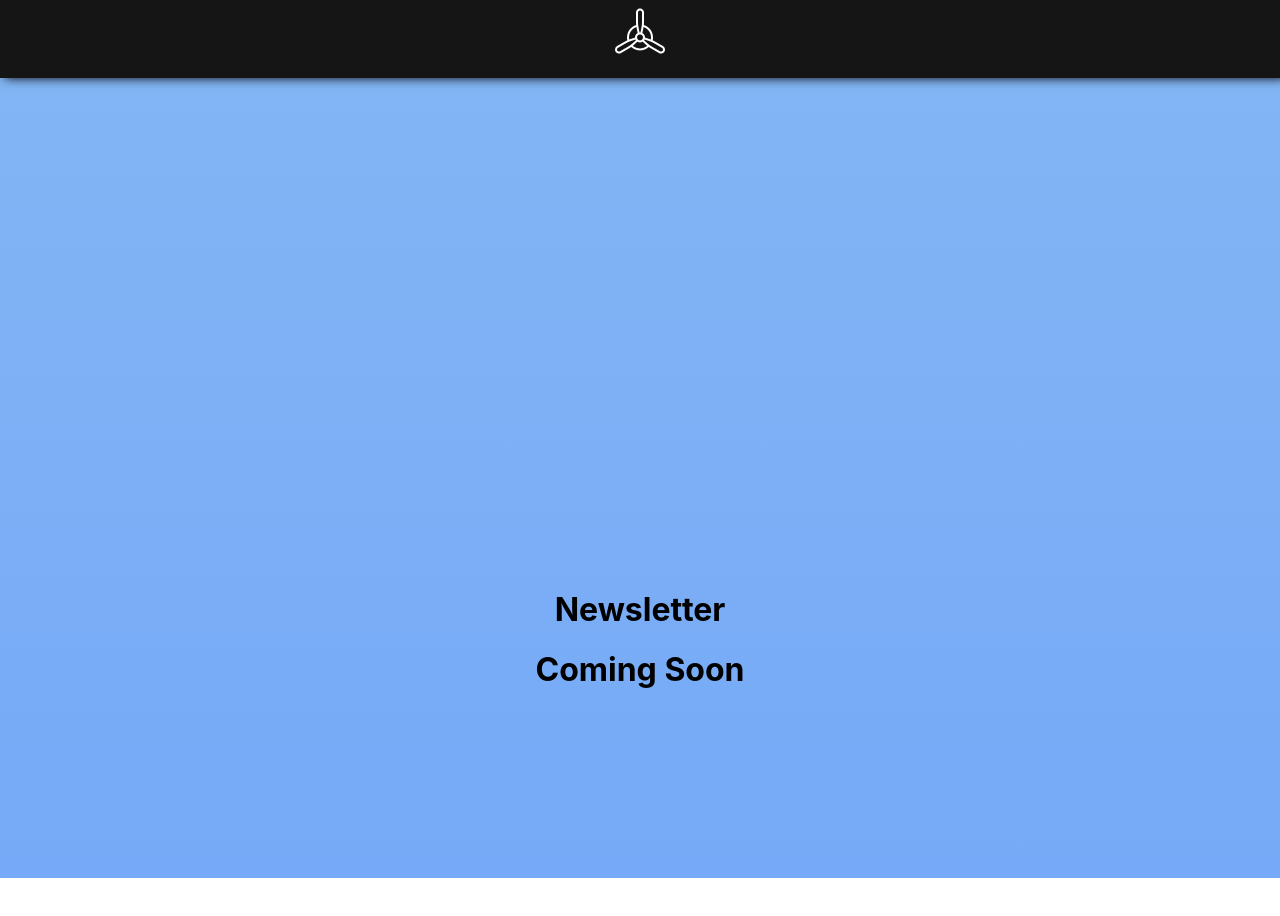
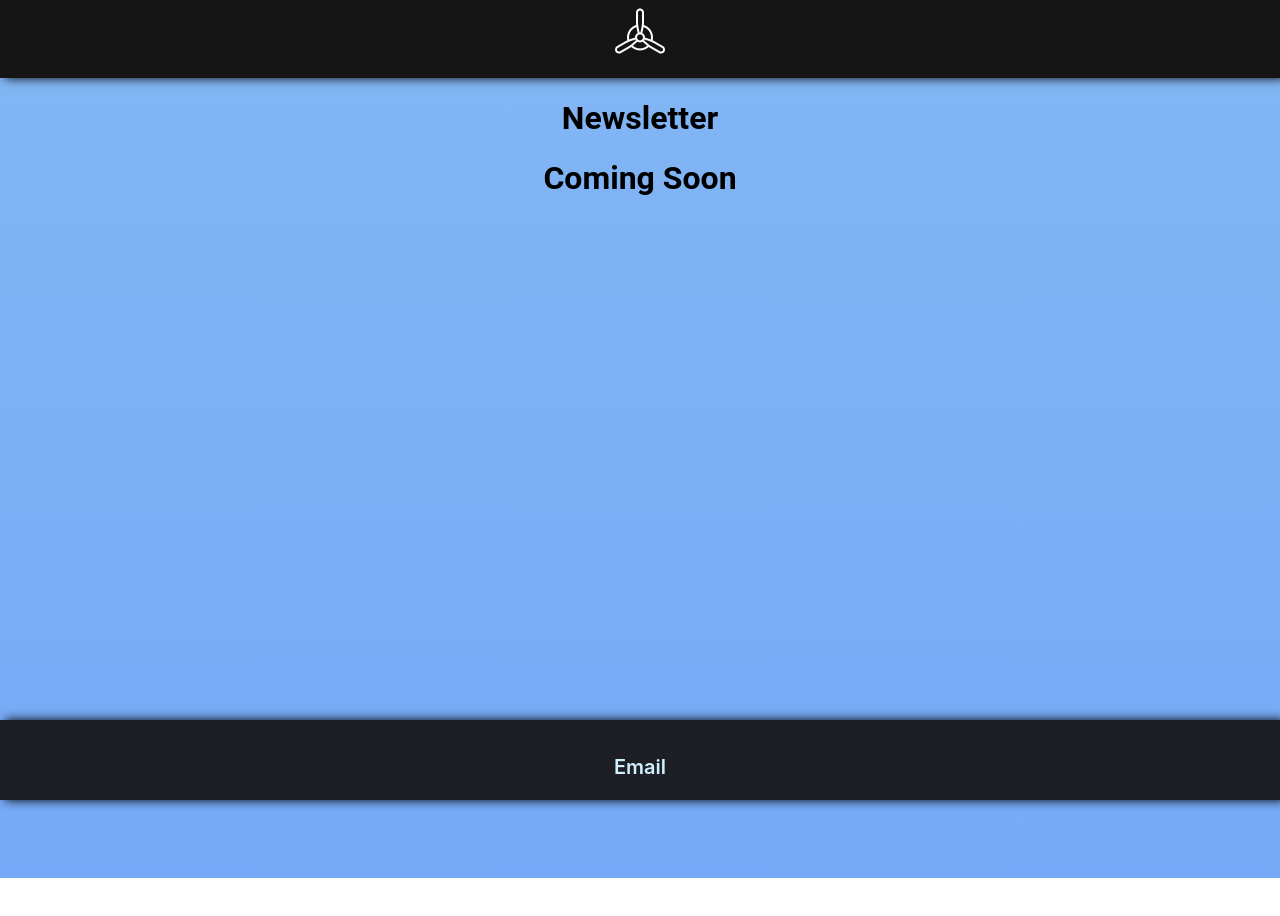
Before and after one commit to babypilot007/flyhimalay, a React (Create React App) app: page /newsletter in a window 1280 px wide. Shown: the top 916 px of the page. Before the commit the page ends 870 px from the top, so only its background shows below. Built offline with nearby package versions, Linux system fonts and the light colour scheme.

Commit message:
newsletter

```diff
--- a/src/App.css
+++ b/src/App.css
@@ -65,6 +65,7 @@ html {
   max-width: 100%;
   overflow-x: hidden;
   background-image: linear-gradient( rgb(130, 181, 244), rgb(118, 169, 247));
+  font-family: 'Roboto', sans-serif;
 
 }
 
@@ -90,6 +91,7 @@ html {
     color: rgb(0, 0, 0);
     background-color: rgb(136, 190, 245);
 }
+
 
 .prop{
     position: relative;
@@ -441,7 +443,9 @@ span{
             margin-top: 20px;
         }
     }
-
+.news{
+    text-align: center;
+}
 .newsDiv{
     background-color: rgb(192, 226, 255);
     border-radius: 5px;
--- a/src/Newsletter.js
+++ b/src/Newsletter.js
@@ -1,12 +1,13 @@
 import React from 'react'
 import Nav from './Nav'
+import Email from './Email'
 
 function Newsletter() {
   return (
     <>
     <Nav />
     <div className='App'>
-    <div className='head'>
+        <div className='news'>
         <h1>Newsletter</h1>
 
         {/* <div className='newsDiv'>
@@ -16,6 +17,7 @@ function Newsletter() {
       </div>
 
     </div>
+<Email/>
     </>
   )
 }
```
